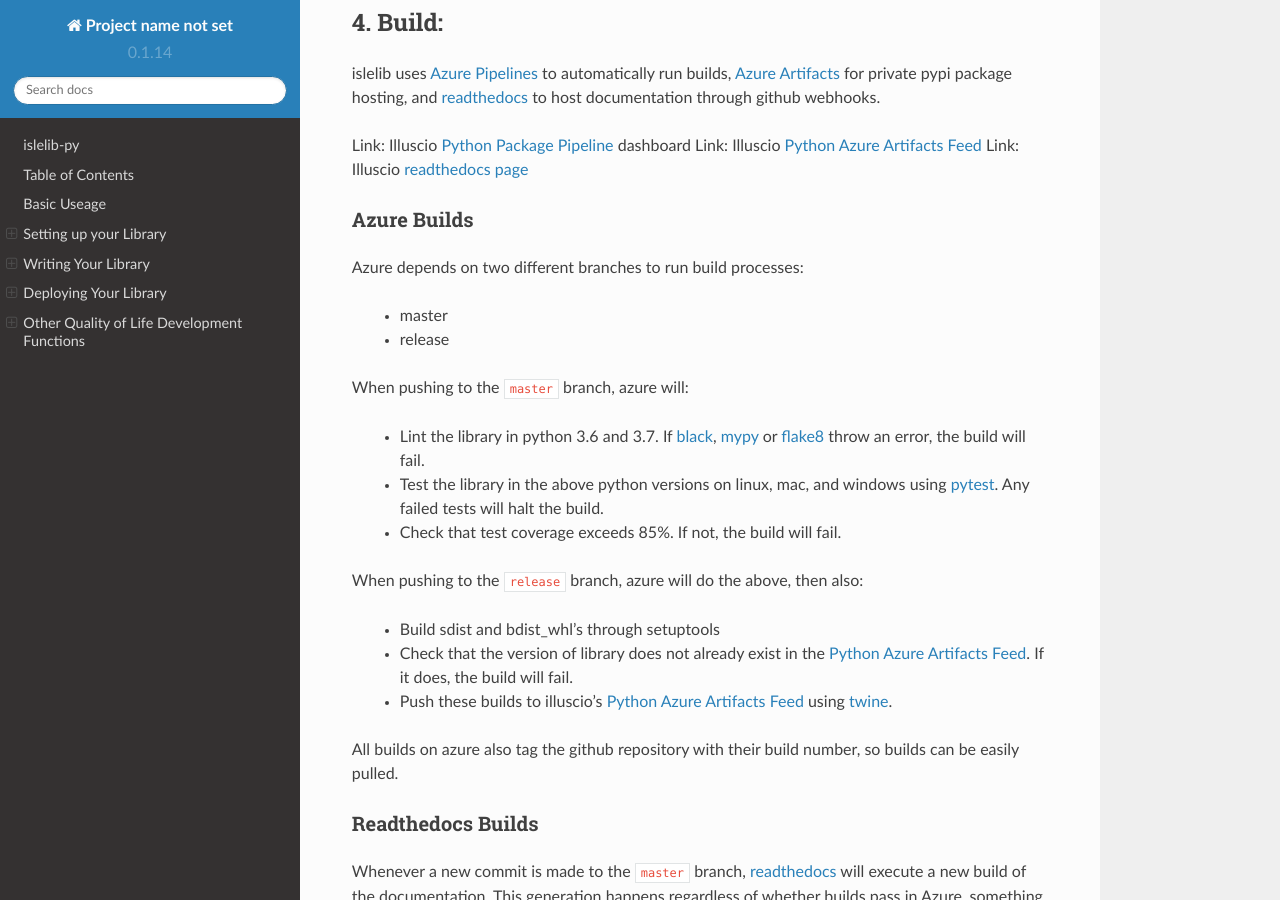
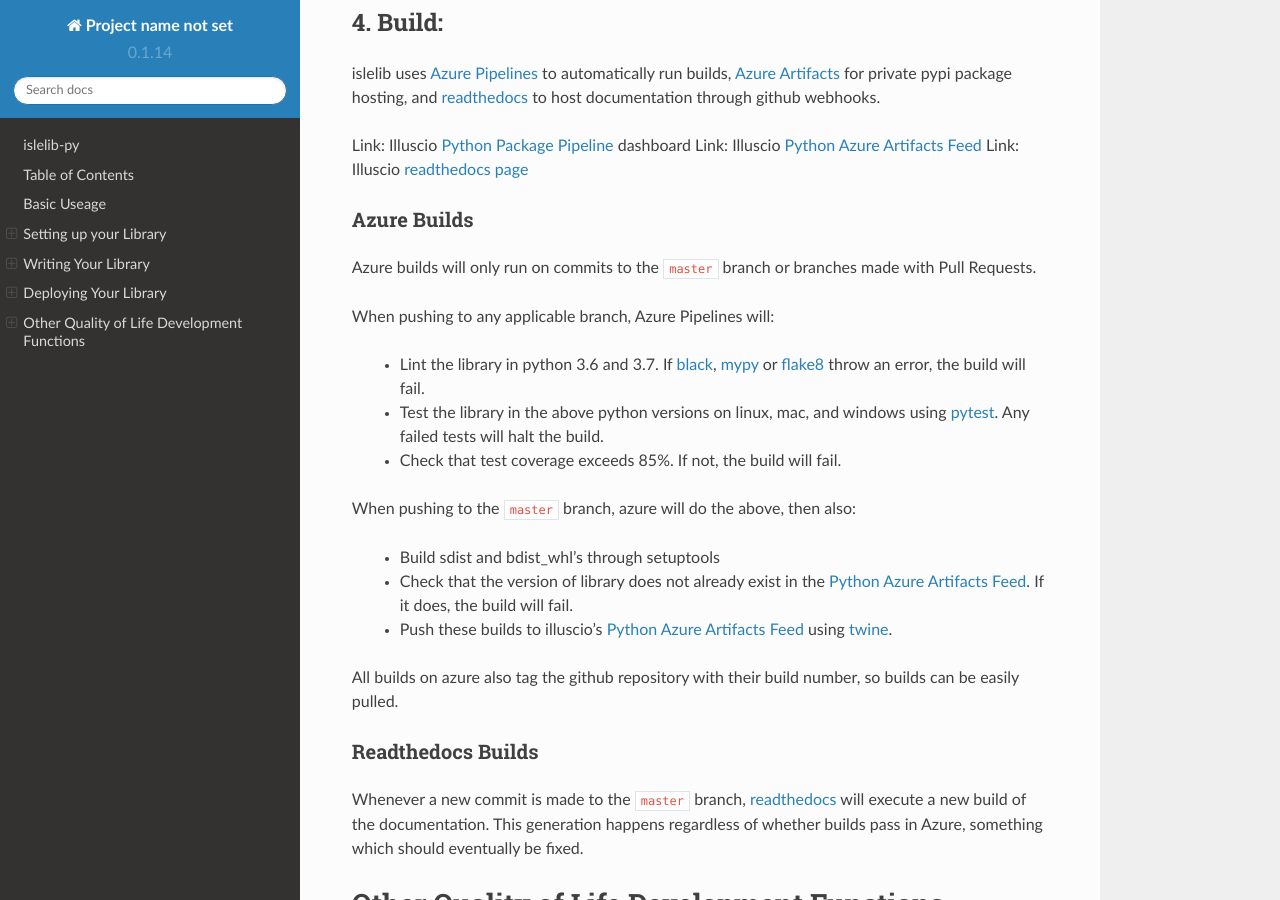
Before and after one commit to illuscio-dev/islelib-py, a Sphinx documentation site: the page built from zdocs/source/index.rst, in a window 1280 px wide and 900 px high, scrolled down 7383 px. Built offline with Sphinx 7.4.7 and the Read the Docs theme 2.0.0, drawn with Linux system fonts in a browser that asks for light colours.

Commit message:
documentation update for azure build triggers change

```diff
--- a/zdocs/source/index.rst
+++ b/zdocs/source/index.rst
@@ -339,18 +339,16 @@
 Azure Builds
 ############
 
-Azure depends on two different branches to run build processes:
+Azure builds will only run on commits to the ``master`` branch or branches made with
+Pull Requests.
 
-   * master
-   * release
-
-When pushing to the ``master`` branch, azure will:
+When pushing to any applicable branch, Azure Pipelines will:
 
    * Lint the library in python 3.6 and 3.7. If `black`_, `mypy`_ or `flake8`_ throw an error, the build will fail.
    * Test the library in the above python versions on linux, mac, and windows using `pytest`_. Any failed tests will halt the build.
    * Check that test coverage exceeds 85%. If not, the build will fail.
 
-When pushing to the ``release`` branch, azure will do the above, then also:
+When pushing to the ``master`` branch, azure will do the above, then also:
 
    * Build sdist and bdist_whl's through setuptools
    * Check that the version of library does not already exist in the `Python Azure Artifacts Feed`_. If it does, the build will fail.
```
